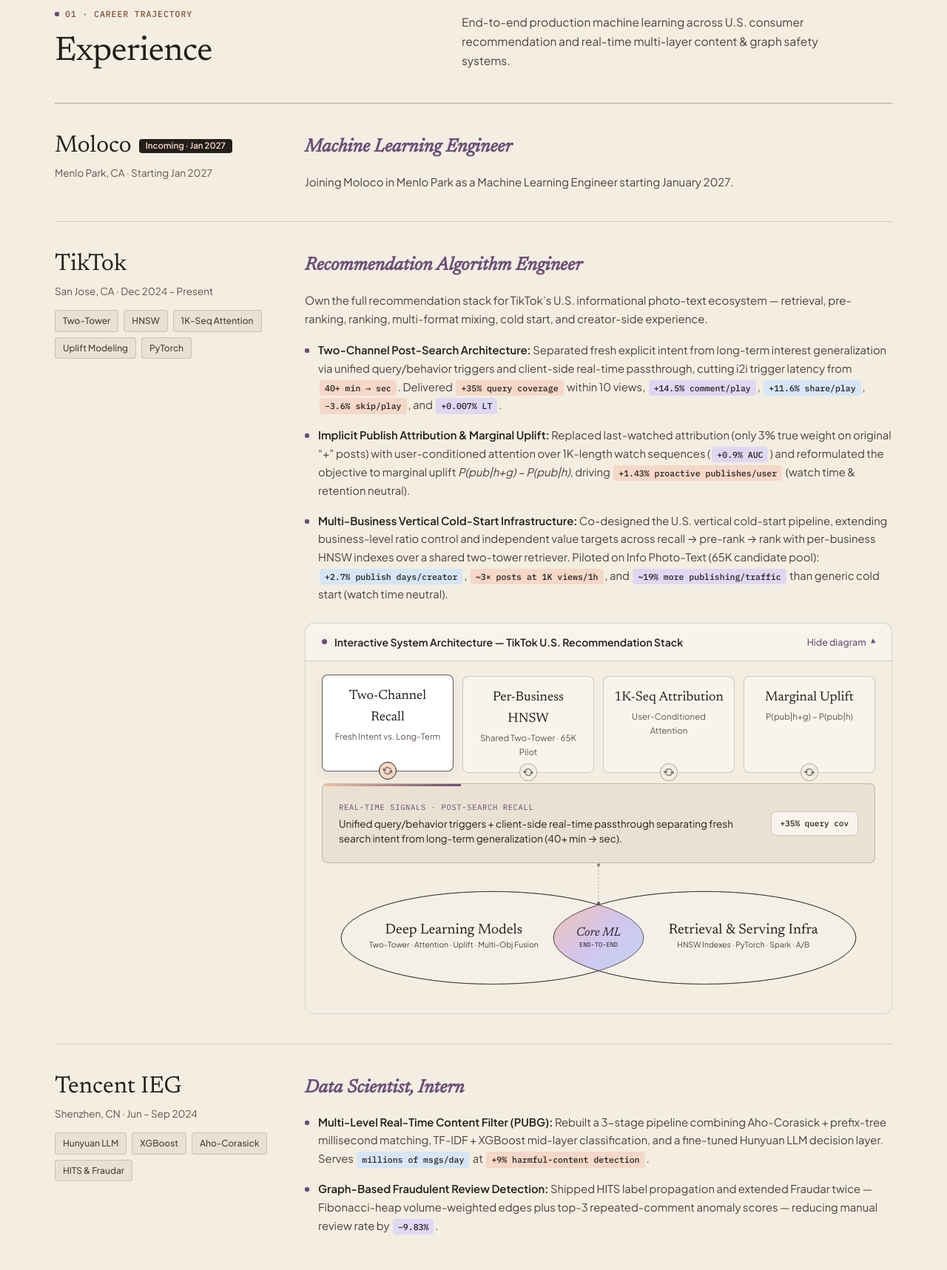
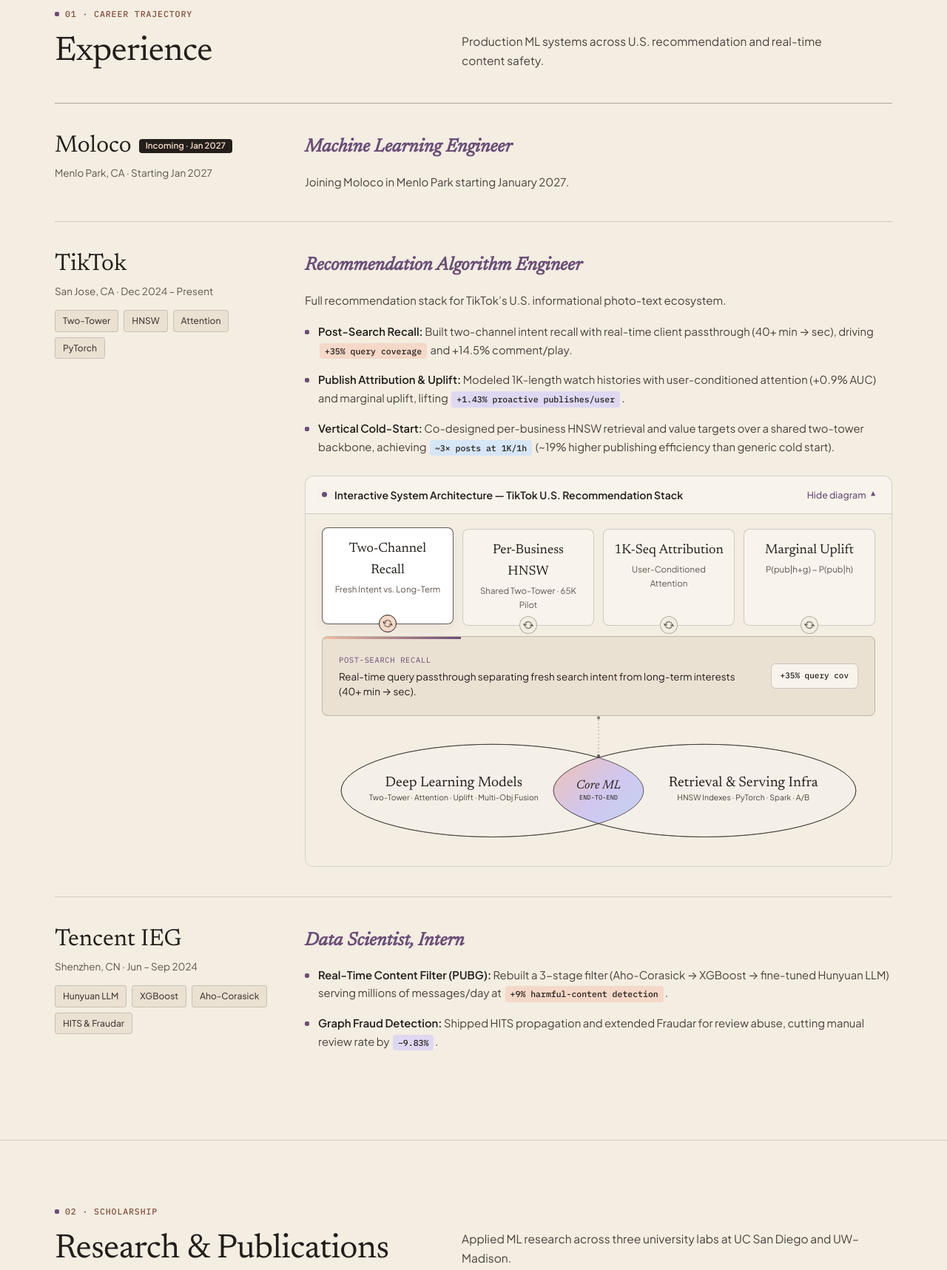
Before and after one commit to YangQiuEric/YangQiuEric.github.io, a plain HTML site: page index.html in a window 1280 px wide. Shown: the part 1060-2777 px from the top of the page at 74% size. Drawn offline with Linux system fonts and the light colour scheme; animation ran at ten frames a second.

Commit message:
Tighten Experience, Research, and Hero copy for crisp personal-website readability

```diff
--- a/index.html
+++ b/index.html
@@ -1463,7 +1463,7 @@
             End-to-end <em>retrieval, ranking</em> &amp; value modeling.
           </p>
           <p class="hero-bio">
-            Recommendation Algorithm Engineer at <strong>TikTok</strong> working end to end across retrieval, ranking, cold start, and value modeling for TikTok’s U.S. informational ecosystem — joining <strong>Moloco</strong> in January 2027. Background of 4 published papers spanning applied ML, medical imaging, urban computing, and health systems.
+            Recommendation Algorithm Engineer at <strong>TikTok</strong> building retrieval, ranking, and cold-start systems for U.S. informational content — joining <strong>Moloco</strong> in January 2027. Author of 4 published papers across applied ML, vision, and medical imaging.
           </p>
           <div class="hero-actions">
             <a href="#experience" class="btn btn-dark">Explore Experience</a>
@@ -1548,7 +1548,7 @@
           <h2 class="sec-title">Experience</h2>
         </div>
         <p class="sec-desc">
-          End-to-end production machine learning across U.S. consumer recommendation and real-time multi-layer content &amp; graph safety systems.
+          Production ML systems across U.S. recommendation and real-time content safety.
         </p>
       </div>
 
@@ -1565,7 +1565,7 @@
           <div>
             <h3 class="exp-role">Machine Learning Engineer</h3>
             <p class="exp-lead" style="margin-bottom: 0;">
-              Joining Moloco in Menlo Park as a Machine Learning Engineer starting January 2027.
+              Joining Moloco in Menlo Park starting January 2027.
             </p>
           </div>
         </article>
@@ -1578,25 +1578,24 @@
             <div class="chip-group">
               <span class="stack-chip">Two-Tower</span>
               <span class="stack-chip">HNSW</span>
-              <span class="stack-chip">1K-Seq Attention</span>
-              <span class="stack-chip">Uplift Modeling</span>
+              <span class="stack-chip">Attention</span>
               <span class="stack-chip">PyTorch</span>
             </div>
           </div>
           <div>
             <h3 class="exp-role">Recommendation Algorithm Engineer</h3>
             <p class="exp-lead">
-              Own the full recommendation stack for TikTok’s U.S. informational photo-text ecosystem — retrieval, pre-ranking, ranking, multi-format mixing, cold start, and creator-side experience.
+              Full recommendation stack for TikTok’s U.S. informational photo-text ecosystem.
             </p>
             <ul class="exp-bullets">
               <li>
-                <strong>Two-Channel Post-Search Architecture:</strong> Separated fresh explicit intent from long-term interest generalization via unified query/behavior triggers and client-side real-time passthrough, cutting i2i trigger latency from <span class="kpi-pill">40+ min → sec</span>. Delivered <span class="kpi-pill">+35% query coverage</span> within 10 views, <span class="kpi-pill lilac">+14.5% comment/play</span>, <span class="kpi-pill blue">+11.6% share/play</span>, <span class="kpi-pill">−3.6% skip/play</span>, and <span class="kpi-pill lilac">+0.007% LT</span>.
+                <strong>Post-Search Recall:</strong> Built two-channel intent recall with real-time client passthrough (40+ min → sec), driving <span class="kpi-pill">+35% query coverage</span> and +14.5% comment/play.
               </li>
               <li>
-                <strong>Implicit Publish Attribution &amp; Marginal Uplift:</strong> Replaced last-watched attribution (only 3% true weight on original “+” posts) with user-conditioned attention over 1K-length watch sequences (<span class="kpi-pill lilac">+0.9% AUC</span>) and reformulated the objective to marginal uplift <em>P(pub|h+g) − P(pub|h)</em>, driving <span class="kpi-pill">+1.43% proactive publishes/user</span> (watch time &amp; retention neutral).
+                <strong>Publish Attribution &amp; Uplift:</strong> Modeled 1K-length watch histories with user-conditioned attention (+0.9% AUC) and marginal uplift, lifting <span class="kpi-pill lilac">+1.43% proactive publishes/user</span>.
               </li>
               <li>
-                <strong>Multi-Business Vertical Cold-Start Infrastructure:</strong> Co-designed the U.S. vertical cold-start pipeline, extending business-level ratio control and independent value targets across recall → pre-rank → rank with per-business HNSW indexes over a shared two-tower retriever. Piloted on Info Photo-Text (65K candidate pool): <span class="kpi-pill blue">+2.7% publish days/creator</span>, <span class="kpi-pill">~3× posts at 1K views/1h</span>, and <span class="kpi-pill lilac">~19% more publishing/traffic</span> than generic cold start (watch time neutral).
+                <strong>Vertical Cold-Start:</strong> Co-designed per-business HNSW retrieval and value targets over a shared two-tower backbone, achieving <span class="kpi-pill blue">~3× posts at 1K/1h</span> (~19% higher publishing efficiency than generic cold start).
               </li>
             </ul>
 
@@ -1662,29 +1661,29 @@
                   <div class="arch-glide-bar" id="archGlideBar"></div>
                   <div class="arch-panel is-active">
                     <div>
-                      <div class="arch-detail-kicker">Real-Time Signals · Post-Search Recall</div>
-                      <div class="arch-detail-text">Unified query/behavior triggers + client-side real-time passthrough separating fresh search intent from long-term generalization (40+ min → sec).</div>
+                      <div class="arch-detail-kicker">Post-Search Recall</div>
+                      <div class="arch-detail-text">Real-time query passthrough separating fresh search intent from long-term interests (40+ min → sec).</div>
                     </div>
                     <div class="arch-detail-kpi">+35% query cov</div>
                   </div>
                   <div class="arch-panel">
                     <div>
-                      <div class="arch-detail-kicker">Cold-Start Infra · Per-Business HNSW</div>
-                      <div class="arch-detail-text">Co-designed per-business HNSW indexes over a shared two-tower retriever with business-level ratio control across recall → pre-rank → rank (~19% more publishing/traffic than generic cold start).</div>
+                      <div class="arch-detail-kicker">Vertical Cold-Start</div>
+                      <div class="arch-detail-text">Co-designed per-business HNSW indexes over a shared two-tower retriever with business-level targets.</div>
                     </div>
                     <div class="arch-detail-kpi">~3× 1K views/1h</div>
                   </div>
                   <div class="arch-panel">
                     <div>
-                      <div class="arch-detail-kicker">Sequence Modeling · 1K-Length Attribution</div>
-                      <div class="arch-detail-text">User-conditioned attention over 1K-length watch histories replacing noisy last-watched credit on original “+” posts.</div>
+                      <div class="arch-detail-kicker">1K-Seq Attribution</div>
+                      <div class="arch-detail-text">User-conditioned attention over 1K-length watch histories replacing noisy last-watched credit.</div>
                     </div>
                     <div class="arch-detail-kpi">+0.9% AUC</div>
                   </div>
                   <div class="arch-panel">
                     <div>
-                      <div class="arch-detail-kicker">Value Modeling · Marginal Uplift</div>
-                      <div class="arch-detail-text">Reformulated production objective to marginal uplift P(pub|h+g) − P(pub|h), fixing under-incentivization of low-frequency creators.</div>
+                      <div class="arch-detail-kicker">Marginal Uplift</div>
+                      <div class="arch-detail-text">Incremental value objective P(pub|h+g) − P(pub|h) to better incentivize low-frequency creators.</div>
                     </div>
                     <div class="arch-detail-kpi">+1.43% publishes</div>
                   </div>
@@ -1741,10 +1740,10 @@
             <h3 class="exp-role">Data Scientist, Intern</h3>
             <ul class="exp-bullets">
               <li>
-                <strong>Multi-Level Real-Time Content Filter (PUBG):</strong> Rebuilt a 3-stage pipeline combining Aho-Corasick + prefix-tree millisecond matching, TF-IDF + XGBoost mid-layer classification, and a fine-tuned Hunyuan LLM decision layer. Serves <span class="kpi-pill blue">millions of msgs/day</span> at <span class="kpi-pill">+9% harmful-content detection</span>.
+                <strong>Real-Time Content Filter (PUBG):</strong> Rebuilt a 3-stage filter (Aho-Corasick → XGBoost → fine-tuned Hunyuan LLM) serving millions of messages/day at <span class="kpi-pill">+9% harmful-content detection</span>.
               </li>
               <li>
-                <strong>Graph-Based Fraudulent Review Detection:</strong> Shipped HITS label propagation and extended Fraudar twice — Fibonacci-heap volume-weighted edges plus top-3 repeated-comment anomaly scores — reducing manual review rate by <span class="kpi-pill lilac">−9.83%</span>.
+                <strong>Graph Fraud Detection:</strong> Shipped HITS propagation and extended Fraudar for review abuse, cutting manual review rate by <span class="kpi-pill lilac">−9.83%</span>.
               </li>
             </ul>
           </div>
@@ -1762,7 +1761,7 @@
           <h2 class="sec-title">Research &amp; Publications</h2>
         </div>
         <p class="sec-desc">
-          Applied ML research across three university labs at UC San Diego and UW–Madison, spanning clinical NLP benchmarks, spatial computer vision, and 3D diffusion imaging.
+          Applied ML research across three university labs at UC San Diego and UW–Madison.
         </p>
       </div>
 
@@ -1777,7 +1776,7 @@
               <div class="lab-tag">UC San Diego · AI Data Analytics Lab</div>
               <h3 class="lab-title">Clinical LLM Evaluation Benchmark</h3>
               <p class="lab-desc">
-                Proposed an evaluation framework overcoming BLEU/ROUGE limits in medical NLP; collected <strong>3,500 pathology reports</strong> from UCSD Medical Center with radiologist ground truth across 6 disease entities and built structured extraction LLM pipelines.
+                Built a medical NLP evaluation benchmark and structured LLM extraction pipeline across <strong>3,500 UCSD pathology reports</strong> and 6 disease entities.
               </p>
             </div>
             <div class="lab-foot">
@@ -1797,7 +1796,7 @@
               <div class="lab-tag">UW–Madison · Spatial Mining Lab</div>
               <h3 class="lab-title">Urban Vision &amp; Multi-Gate MoE</h3>
               <p class="lab-desc">
-                Built a point-scale urban wealth prediction system running Swin Transformer over <strong>110,000+ street-view images</strong> with spatial-temporal TrueSkill (<strong>+15% accuracy</strong>), plus a 5-expert MMoE generalizing across NYC, Boston &amp; LA.
+                Predicted urban wealth from <strong>110,000+ street-view images</strong> with Swin Transformer (<strong>+15% accuracy</strong>) and a 5-expert MMoE across NYC, Boston &amp; LA.
               </p>
             </div>
             <div class="lab-foot">
@@ -1817,7 +1816,7 @@
               <div class="lab-tag">UW–Madison · Human Oncology</div>
               <h3 class="lab-title">3D Conditional Diffusion MRI→CT</h3>
               <p class="lab-desc">
-                Applied 3D DDIM and Pix2Pix to MRI→CT translation; cut GPU memory via additive skip connections and full-dimensional ramp positional embeddings trained on 128×128×32 patches for arbitrary-size volumes.
+                Translated 3D MRI to synthetic CT using conditional DDIM and additive skip connections for memory-efficient, arbitrary-size volume inference.
               </p>
             </div>
             <div class="lab-foot">
@@ -1901,7 +1900,7 @@
           <h2 class="sec-title">Education, Honors &amp; Toolkit</h2>
         </div>
         <p class="sec-desc">
-          Computer science and data science training at UC San Diego and UW–Madison, competitive ML medals on Kaggle, and core engineering stack.
+          Academic training at UC San Diego and UW–Madison, Kaggle medals, and core stack.
         </p>
       </div>
 
```
